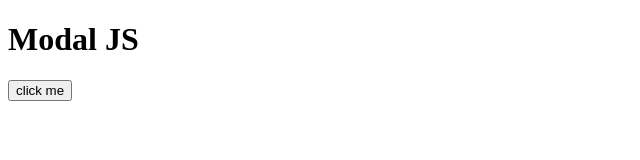
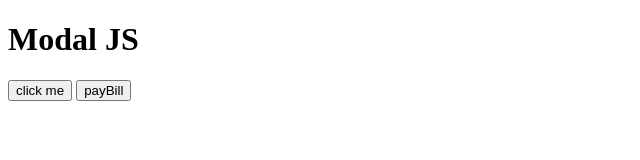
Before and after one commit to masuddrak/modal-alert, a plain HTML site: page index.html in a window 1280 px wide. Shown: the whole page, without its empty margins (0-640 px from the left). Drawn offline with Linux system fonts and the light colour scheme.

Commit message:
confirm respons

```diff
--- a/index.html
+++ b/index.html
@@ -9,6 +9,7 @@
 <body>
     <h1>Modal JS</h1>
     <button onclick="alert1()">click me</button>
+    <button onclick="payBill()">payBill</button>
     <script src="modal.js"></script>
 </body>
 </html>
--- a/modal.js
+++ b/modal.js
@@ -1,3 +1,13 @@
 const alert1=()=>{
     alert('hello')
 }
+// payBill
+const payBill=()=>{
+   const respons= confirm('please pay bill 200 taka')
+   if(respons===true){
+       console.log('thakns you')
+   }
+   else{
+       console.log('you are on select')
+   }
+}
```
